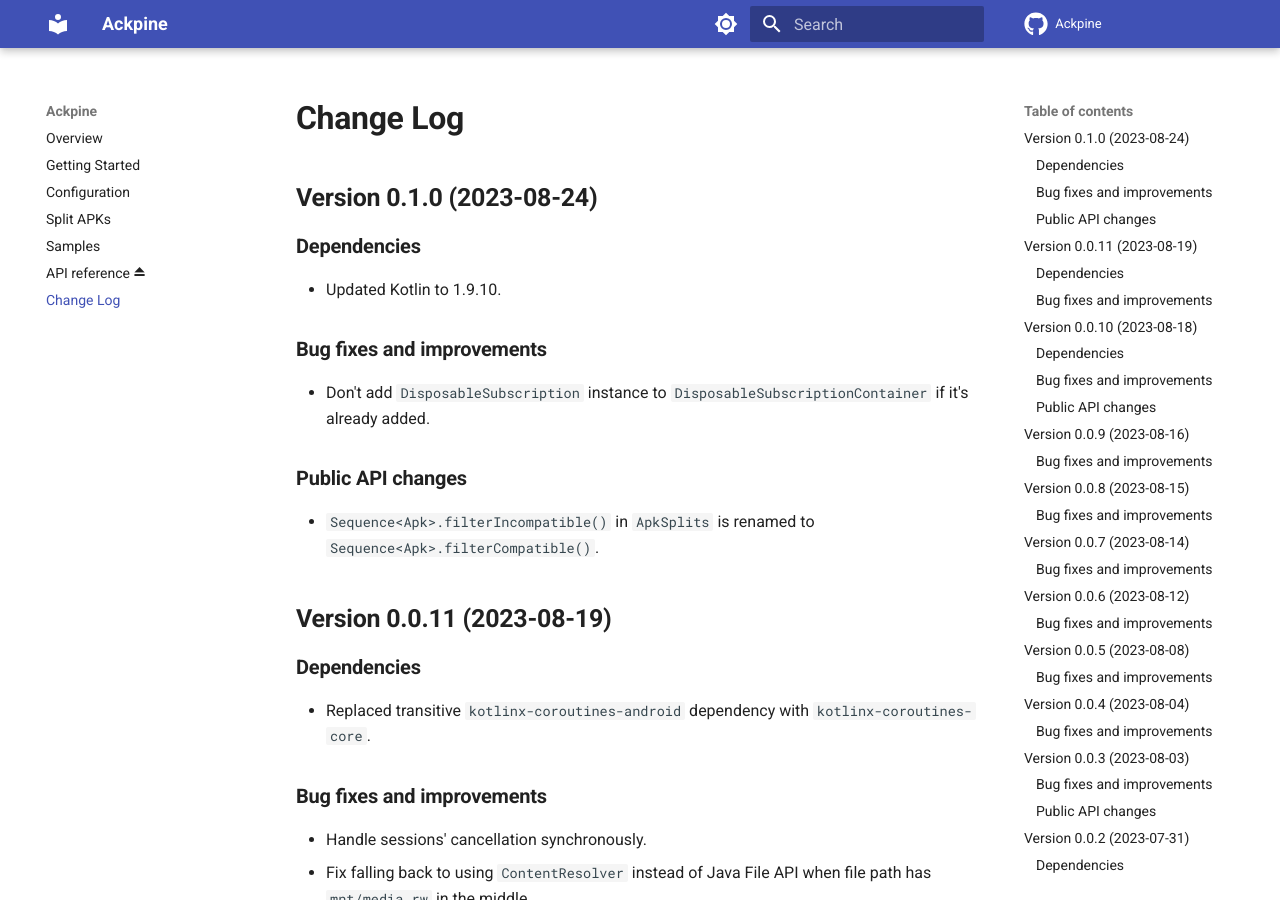
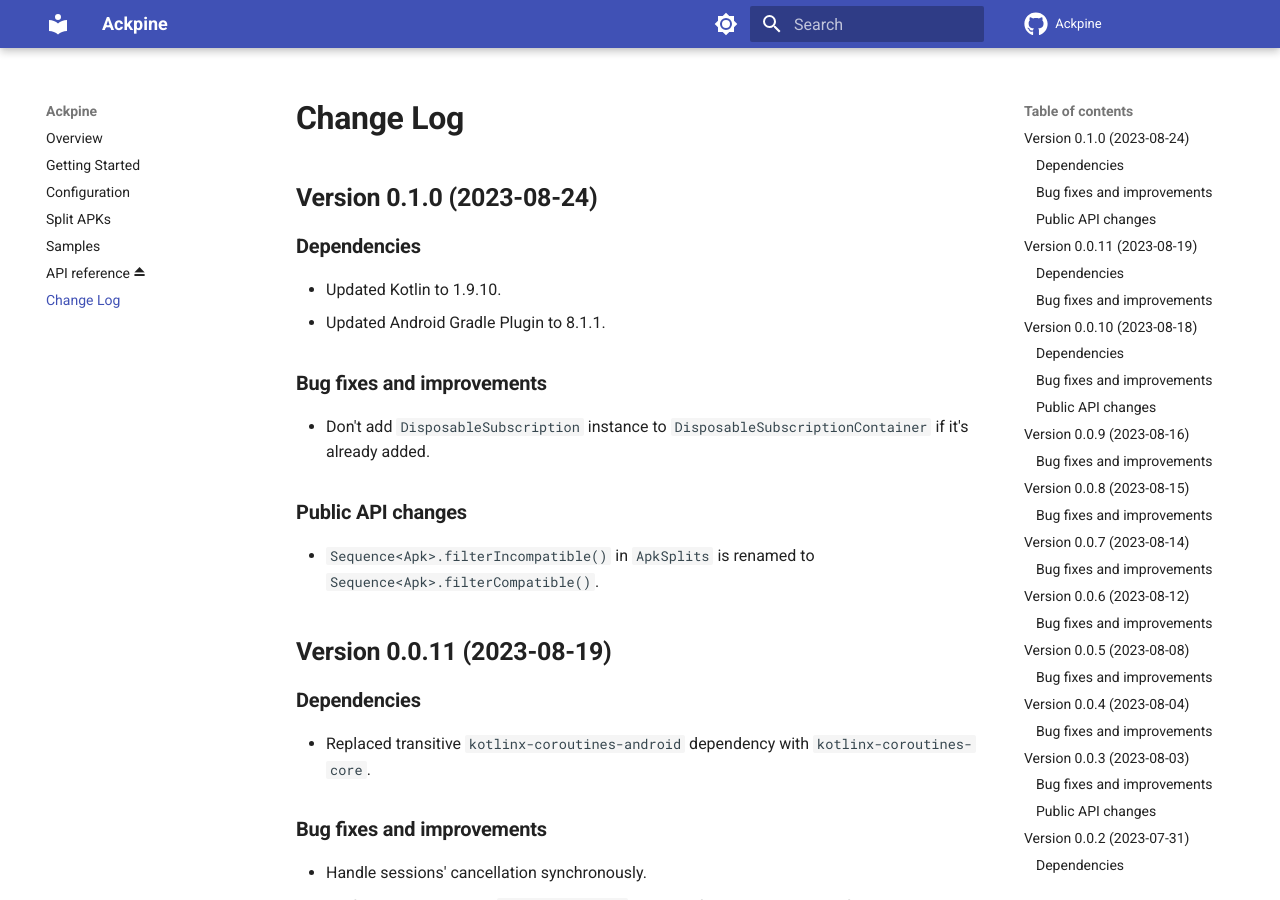
Before and after one commit to solrudev/Ackpine, an MkDocs documentation site: the page built from docs/changelog.md, in a window 1280 px wide and 900 px high. Built offline with MkDocs 1.6.1 and Material for MkDocs 9.7.7, drawn with Linux system fonts in a browser that asks for light colours; comment, search, counter and statistics services are not loaded.

Commit message:
update agp to 8.1.1

```diff
--- a/docs/changelog.md
+++ b/docs/changelog.md
@@ -7,6 +7,7 @@ Version 0.1.0 (2023-08-24)
 ### Dependencies
 
 - Updated Kotlin to 1.9.10.
+- Updated Android Gradle Plugin to 8.1.1.
 
 ### Bug fixes and improvements
 
```
Also changed, not shown: 1 other file.
